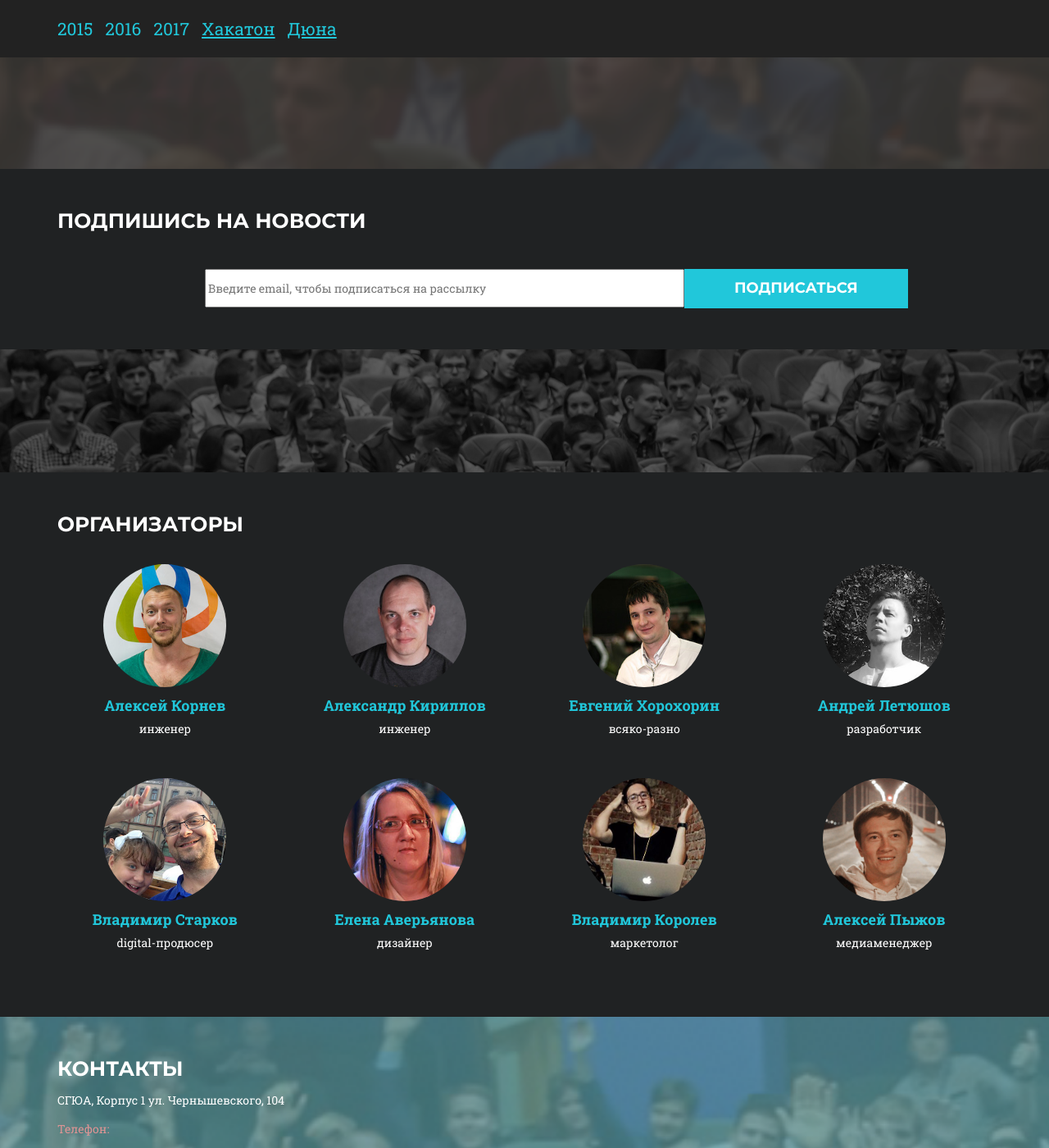
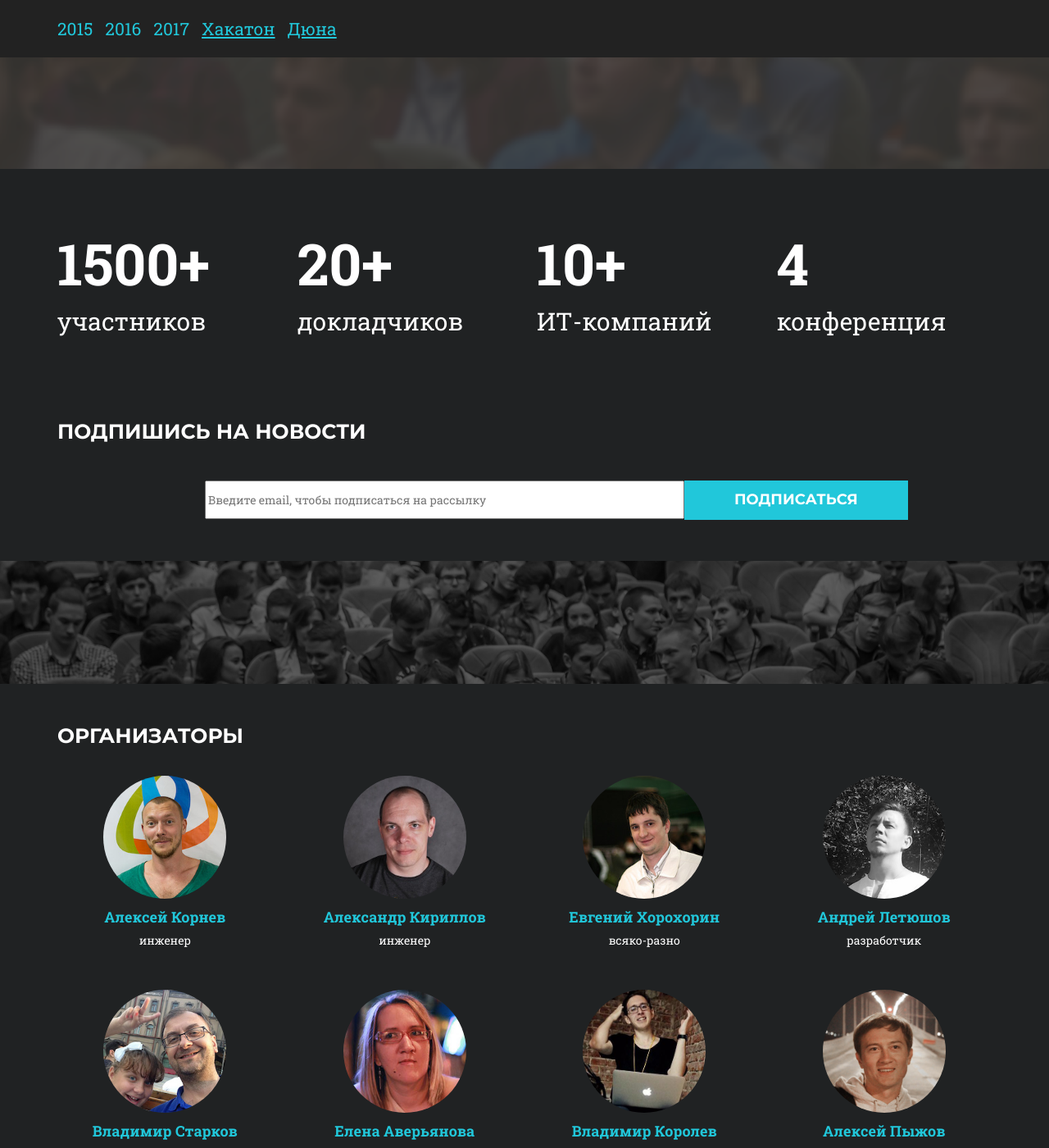
Before and after one commit to youcon/youcon.github.io, a Jekyll site: the page built from index.html, in a window 1280 px wide and 1400 px high, scrolled down 810 px. Shown: the whole window at 82% size. Built offline with Jekyll 4.4.1, drawn with Linux system fonts in a browser that asks for light colours; nearby versions of some CDN libraries; some web fonts are replaced; comment, search, counter and statistics services are not loaded.

Commit message:
Add facts block

```diff
--- /dev/null
+++ b/_includes/section_info.html
@@ -0,0 +1,43 @@
+<section id="info">
+    <div class="container">
+        <div class="row">
+            <div class="col-lg-12">
+                <h2 class="section-heading"></h2>
+            </div>
+        </div>
+        <div class="row">
+            <div class="col-md-3 col-sm-6 col-xs-12">
+              <div class="info-block">
+                    1500+
+              </div>
+              <div class="info-underblock">
+                   участников
+              </div>
+            </div>
+            <div class="col-md-3 col-sm-6 col-xs-12">
+              <div class="info-block">
+                    20+
+              </div>
+              <div class="info-underblock">
+                   докладчиков
+              </div>
+            </div>
+            <div class="col-md-3 col-sm-6 col-xs-12">
+              <div class="info-block">
+                   10+
+              </div>
+              <div class="info-underblock">
+                   ИТ-компаний
+              </div>
+            </div>
+            <div class="col-md-3 col-sm-6 col-xs-12">
+              <div class="info-block">
+                    4
+              </div>
+              <div class="info-underblock">
+                   конференция
+              </div>
+            </div>
+        </div>
+    </div>
+</section>
--- a/_layouts/default.html
+++ b/_layouts/default.html
@@ -5,6 +5,7 @@
   </head>
   <body id="page-top" class="index">
     {% include header.html %}
+    {% include section_info.html %}
     {% if site.is_in_progress %}
         {% include section_about.html %}
         {% if site.is_registration_open %}
--- a/static/css/style.css
+++ b/static/css/style.css
@@ -85,6 +85,22 @@ a.events {
     margin-top: 10px;
     margin-bottom: 10px;
 }
+
+section#info {
+    background-color: #202223;
+    background-position: center;
+    background-repeat: no-repeat;
+    color: white;
+}
+.info-block {
+    font-size: 70px;
+    font-weight: 700;
+}
+.info-underblock {
+    font-size: 30px;
+    font-weight: 400;
+}
+
 
 #nav-icon {
   width: 40px;
```
